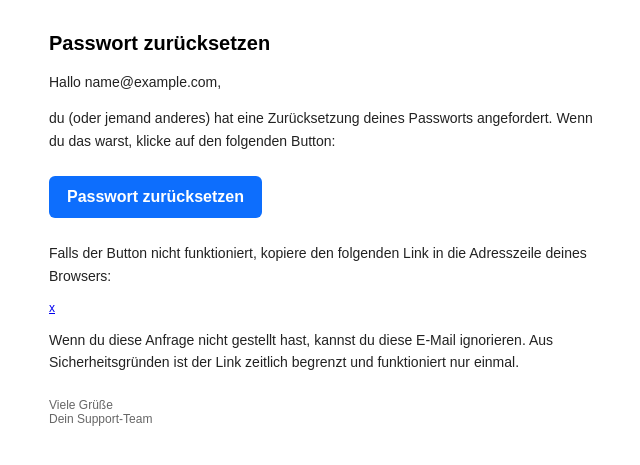
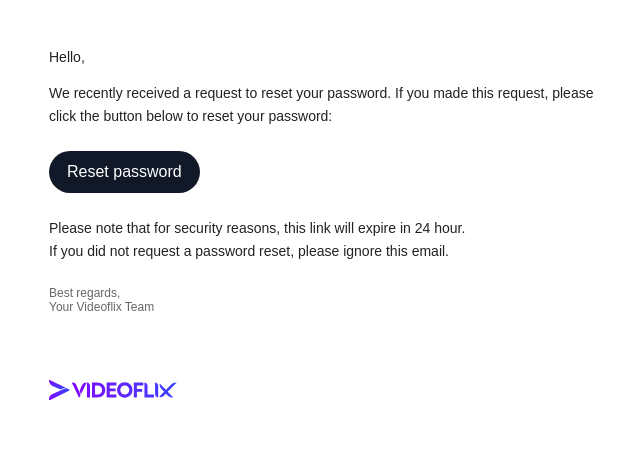
Before and after one commit to Taylan5567/Videoflix_Backend, a Django app: template auth_app/templates/password_reset_email.html in a window 1280 px wide. Shown: the top 465 px of the page, without its empty margins (311-951 px from the left). Run offline with Django 5.2, Linux system fonts and the light colour scheme; the template is opened without the code that fills it: most values are stand-ins (such as "Sample title", 1, 10 or a date in 2020).

Commit message:
email templates

```diff
--- a/auth_app/templates/password_reset_email.html
+++ b/auth_app/templates/password_reset_email.html
@@ -5,59 +5,42 @@
     <title>Passwort zurücksetzen</title>
     <meta name="viewport" content="width=device-width, initial-scale=1" />
     <style>
-      /* Einfache Inline-taugliche Styles */
       .container { max-width: 560px; margin: 0 auto; padding: 24px; font-family: Arial, Helvetica, sans-serif; }
       .h1 { font-size: 20px; margin: 0 0 16px 0; }
       .text { font-size: 14px; line-height: 1.6; color: #222; }
       .button-wrap { margin: 24px 0; }
-      .btn {
-        display: inline-block; padding: 12px 18px; text-decoration: none;
-        border-radius: 6px; background: #0d6efd; color: #ffffff; font-weight: bold;
-      }
+      .button { display:inline-block; padding:12px 18px; text-decoration:none; border-radius:50px; background:#111827; color:#fff; }
       .link { word-break: break-all; font-size: 12px; color: #0d6efd; }
       .footer { font-size: 12px; color: #666; margin-top: 24px; }
     </style>
   </head>
   <body>
     <div class="container">
-      <!-- Preheader (manche Clients zeigen das an) -->
-      <div style="display:none;max-height:0;overflow:hidden;">
-        Anleitung zum Zurücksetzen deines Passworts
-      </div>
-
-      <h1 class="h1">Passwort zurücksetzen</h1>
-
       <p class="text">
-        Hallo {{ user_email_string }},
+        Hello,
       </p>
 
       <p class="text">
-        du (oder jemand anderes) hat eine Zurücksetzung deines Passworts angefordert.
-        Wenn du das warst, klicke auf den folgenden Button:
+        We recently received a request to reset your password. If you made this request, please click the button below to reset your password:
       </p>
 
       <div class="button-wrap">
-        <a class="btn" href="{{ password_reset_link_string }}" target="_blank" rel="noopener noreferrer">
-          Passwort zurücksetzen
+        <a class="button" href="{{ password_reset_link_string }}" target="_blank" rel="noopener noreferrer">
+          Reset password
         </a>
       </div>
-
       <p class="text">
-        Falls der Button nicht funktioniert, kopiere den folgenden Link in die Adresszeile deines Browsers:
-      </p>
-      <p class="link">
-        <a href="{{ password_reset_link_string }}" target="_blank" rel="noopener noreferrer">{{ password_reset_link_string }}</a>
-      </p>
-
-      <p class="text">
-        Wenn du diese Anfrage nicht gestellt hast, kannst du diese E-Mail ignorieren.
-        Aus Sicherheitsgründen ist der Link zeitlich begrenzt und funktioniert nur einmal.
+        Please note that for security reasons, this link will expire in 24 hour. </br>
+        If you did not request a password reset, please ignore this email.
       </p>
 
       <p class="footer">
-        Viele Grüße<br />
-        Dein Support-Team
+        Best regards,<br />
+        Your Videoflix Team
       </p>
+
+
+      <img src="./img/logo_icon.svg" alt="Videoflix Logo" width="128" height="128">
     </div>
   </body>
 </html>
```
Also changed, not shown: auth_app/templates/activation_email.html (+9 -9 lines), auth_app/templates/img/logo_icon.svg (added).
